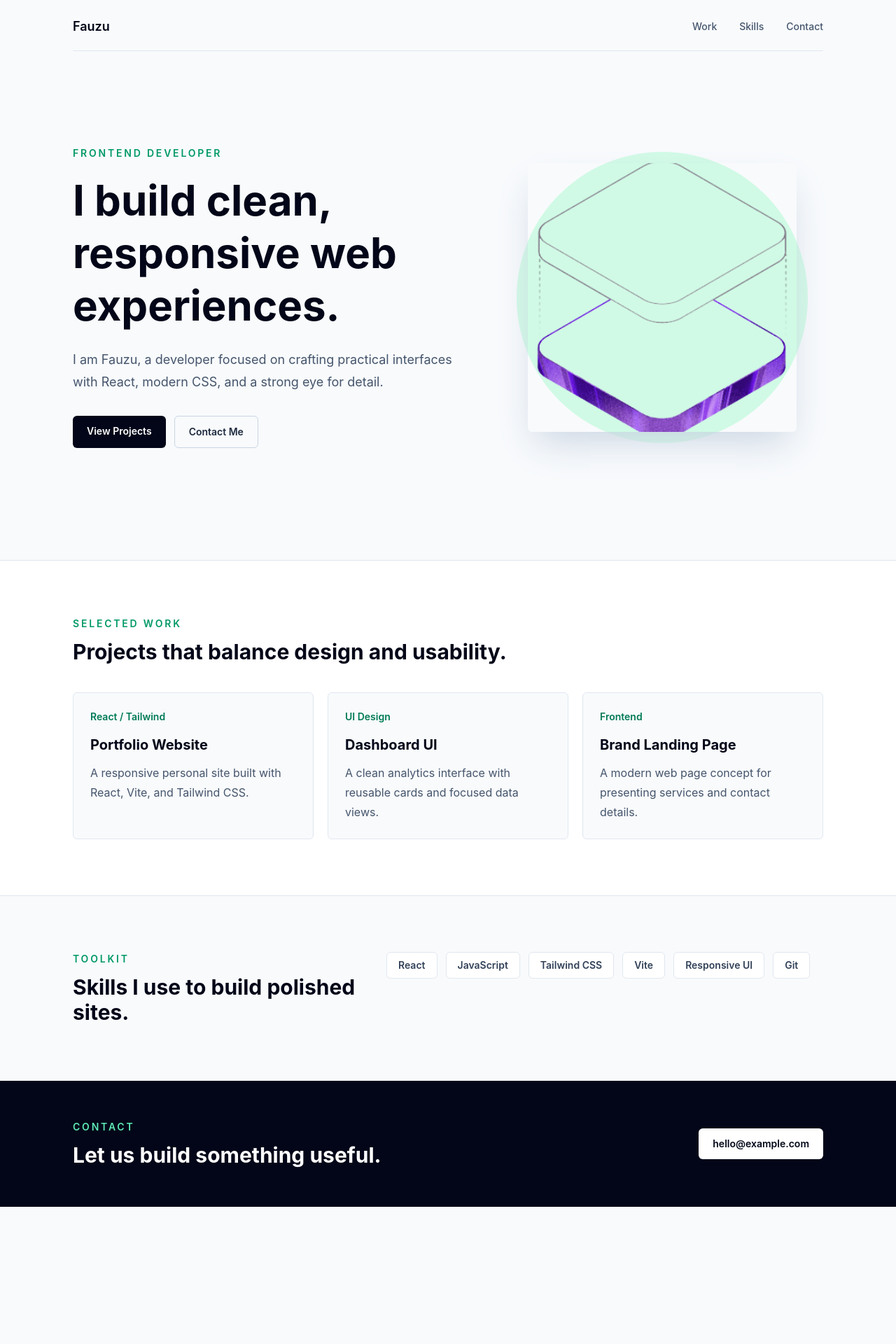
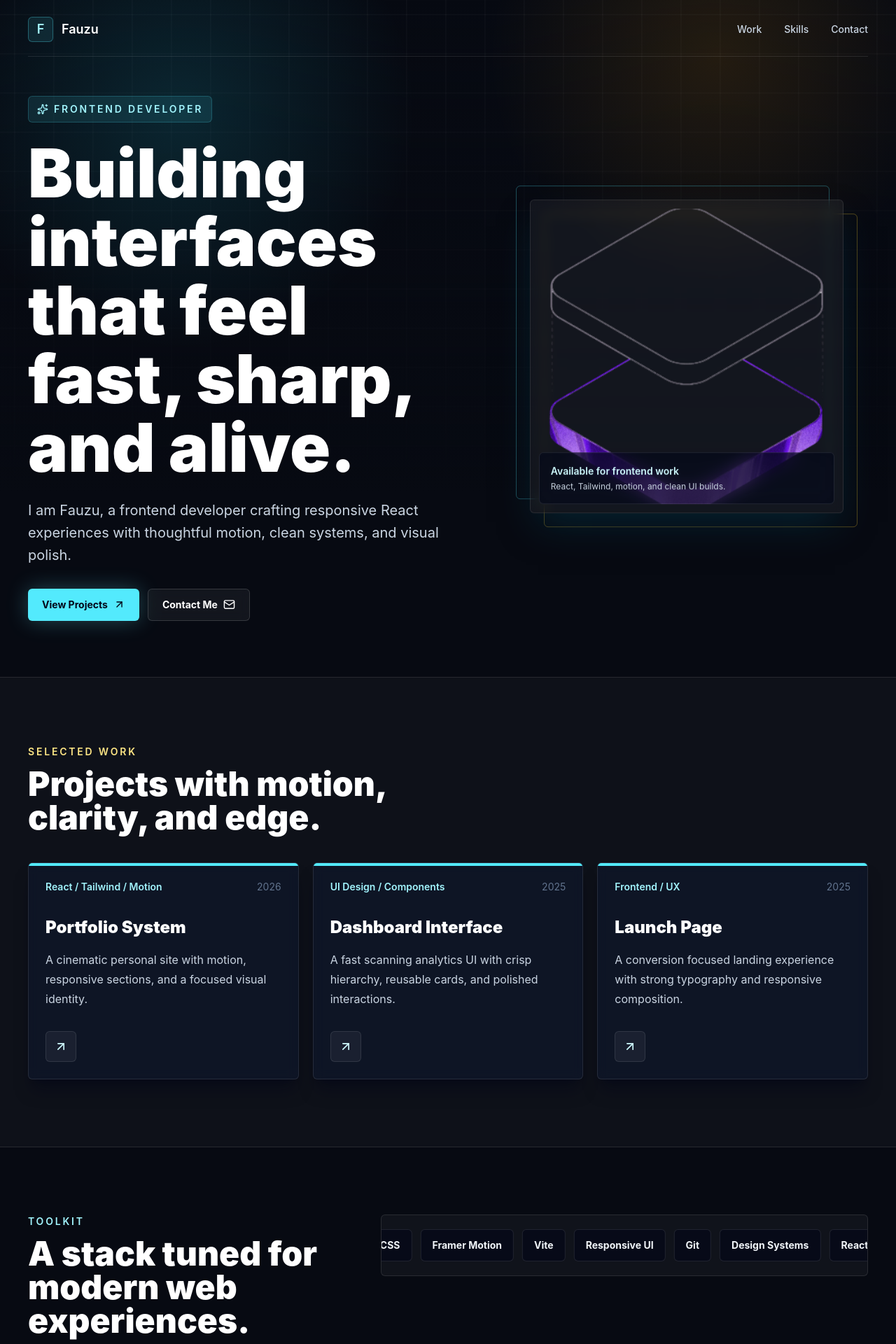
Before and after one commit to fauzu-dheen/portfolio, a React app: page / in a window 1280 px wide. Shown: the top 1920 px of the page at 70% size. Before the commit the page ends 1724 px from the top, so only its background shows below. Built offline with nearby package versions, Linux system fonts and the light colour scheme; the HTML template or start-up script is replaced by a standard one.

Commit message:
feat: add animated portfolio redesign

```diff
--- a/package.json
+++ b/package.json
@@ -11,6 +11,8 @@
   },
   "dependencies": {
     "@tailwindcss/vite": "^4.3.0",
+    "framer-motion": "^12.40.0",
+    "lucide-react": "^1.17.0",
     "react": "^19.2.6",
     "react-dom": "^19.2.6",
     "tailwindcss": "^4.3.0"
--- a/src/App.jsx
+++ b/src/App.jsx
@@ -1,154 +1,260 @@
+import { motion } from 'framer-motion'
+import { ArrowUpRight, GitBranch, Mail, Sparkles } from 'lucide-react'
 import heroImg from './assets/hero.png'
+
+const fadeUp = {
+  hidden: { opacity: 0, y: 28 },
+  visible: { opacity: 1, y: 0 },
+}
 
 function App() {
   const projects = [
     {
-      title: 'Portfolio Website',
-      description: 'A responsive personal site built with React, Vite, and Tailwind CSS.',
-      stack: 'React / Tailwind',
+      title: 'Portfolio System',
+      description: 'A cinematic personal site with motion, responsive sections, and a focused visual identity.',
+      stack: 'React / Tailwind / Motion',
+      year: '2026',
     },
     {
-      title: 'Dashboard UI',
-      description: 'A clean analytics interface with reusable cards and focused data views.',
-      stack: 'UI Design',
+      title: 'Dashboard Interface',
+      description: 'A fast scanning analytics UI with crisp hierarchy, reusable cards, and polished interactions.',
+      stack: 'UI Design / Components',
+      year: '2025',
     },
     {
-      title: 'Brand Landing Page',
-      description: 'A modern web page concept for presenting services and contact details.',
-      stack: 'Frontend',
+      title: 'Launch Page',
+      description: 'A conversion focused landing experience with strong typography and responsive composition.',
+      stack: 'Frontend / UX',
+      year: '2025',
     },
   ]
 
-  const skills = ['React', 'JavaScript', 'Tailwind CSS', 'Vite', 'Responsive UI', 'Git']
+  const skills = [
+    'React',
+    'JavaScript',
+    'Tailwind CSS',
+    'Framer Motion',
+    'Vite',
+    'Responsive UI',
+    'Git',
+    'Design Systems',
+  ]
+
+  const doubledSkills = [...skills, ...skills]
 
   return (
-    <main className="min-h-screen">
-      <section className="mx-auto flex min-h-screen w-full max-w-6xl flex-col px-6 py-6 sm:px-8 lg:px-10">
-        <header className="flex items-center justify-between border-b border-slate-200 pb-5">
-          <a className="text-lg font-semibold text-slate-950" href="/">
-            Fauzu
+    <main className="min-h-screen overflow-hidden bg-[#070a12] text-white">
+      <div className="pointer-events-none fixed inset-0 z-0 grid-backdrop opacity-70" />
+      <div className="pointer-events-none fixed inset-0 z-0 bg-[radial-gradient(circle_at_20%_20%,rgba(34,211,238,0.14),transparent_28%),radial-gradient(circle_at_80%_10%,rgba(245,158,11,0.12),transparent_26%),linear-gradient(180deg,rgba(7,10,18,0)_0%,#070a12_88%)]" />
+
+      <section className="relative z-10 mx-auto flex min-h-screen w-full max-w-7xl flex-col px-6 py-6 sm:px-8 lg:px-10">
+        <motion.header
+          animate={{ opacity: 1, y: 0 }}
+          className="flex items-center justify-between border-b border-white/10 pb-5"
+          initial={{ opacity: 0, y: -18 }}
+          transition={{ duration: 0.7, ease: 'easeOut' }}
+        >
+          <a className="group flex items-center gap-3 text-lg font-semibold" href="/">
+            <span className="grid size-9 place-items-center rounded-md border border-cyan-300/30 bg-cyan-300/10 text-cyan-200">
+              F
+            </span>
+            <span>Fauzu</span>
           </a>
-          <nav className="hidden items-center gap-8 text-sm font-medium text-slate-600 sm:flex">
-            <a className="transition hover:text-slate-950" href="#work">
+          <nav className="hidden items-center gap-8 text-sm font-medium text-slate-300 sm:flex">
+            <a className="transition hover:text-cyan-200" href="#work">
               Work
             </a>
-            <a className="transition hover:text-slate-950" href="#skills">
+            <a className="transition hover:text-cyan-200" href="#skills">
               Skills
             </a>
-            <a className="transition hover:text-slate-950" href="#contact">
+            <a className="transition hover:text-cyan-200" href="#contact">
               Contact
             </a>
           </nav>
-        </header>
+        </motion.header>
 
         <div className="grid flex-1 items-center gap-12 py-14 lg:grid-cols-[1.1fr_0.9fr]">
-          <div>
-            <p className="text-sm font-semibold uppercase tracking-[0.2em] text-emerald-600">
+          <motion.div
+            animate="visible"
+            className="max-w-3xl"
+            initial="hidden"
+            transition={{ staggerChildren: 0.12 }}
+          >
+            <motion.p
+              className="inline-flex items-center gap-2 rounded-md border border-cyan-300/20 bg-cyan-300/10 px-3 py-2 text-sm font-semibold uppercase tracking-[0.2em] text-cyan-200"
+              variants={fadeUp}
+            >
+              <Sparkles size={16} />
               Frontend Developer
-            </p>
-            <h1 className="mt-5 max-w-3xl text-5xl font-bold leading-tight text-slate-950 sm:text-6xl">
-              I build clean, responsive web experiences.
-            </h1>
-            <p className="mt-6 max-w-2xl text-lg leading-8 text-slate-600">
-              I am Fauzu, a developer focused on crafting practical interfaces with
-              React, modern CSS, and a strong eye for detail.
-            </p>
+            </motion.p>
+            <motion.h1
+              className="mt-6 max-w-4xl text-5xl font-black leading-[1.02] text-white sm:text-7xl lg:text-8xl"
+              variants={fadeUp}
+            >
+              Building interfaces that feel fast, sharp, and alive.
+            </motion.h1>
+            <motion.p
+              className="mt-6 max-w-2xl text-lg leading-8 text-slate-300 sm:text-xl"
+              variants={fadeUp}
+            >
+              I am Fauzu, a frontend developer crafting responsive React experiences
+              with thoughtful motion, clean systems, and visual polish.
+            </motion.p>
             <div className="mt-8 flex flex-wrap gap-3">
-              <a
-                className="rounded-md bg-slate-950 px-5 py-3 text-sm font-semibold text-white transition hover:bg-slate-800"
+              <motion.a
+                className="group inline-flex items-center gap-2 rounded-md bg-cyan-300 px-5 py-3 text-sm font-bold text-slate-950 shadow-[0_0_30px_rgba(103,232,249,0.28)] transition hover:bg-white"
                 href="#work"
+                variants={fadeUp}
+                whileHover={{ y: -3 }}
+                whileTap={{ scale: 0.97 }}
               >
                 View Projects
-              </a>
-              <a
-                className="rounded-md border border-slate-300 px-5 py-3 text-sm font-semibold text-slate-800 transition hover:border-slate-950"
+                <ArrowUpRight className="transition group-hover:translate-x-0.5 group-hover:-translate-y-0.5" size={17} />
+              </motion.a>
+              <motion.a
+                className="inline-flex items-center gap-2 rounded-md border border-white/15 bg-white/5 px-5 py-3 text-sm font-bold text-white backdrop-blur transition hover:border-amber-300/60 hover:text-amber-100"
                 href="#contact"
+                variants={fadeUp}
+                whileHover={{ y: -3 }}
+                whileTap={{ scale: 0.97 }}
               >
                 Contact Me
-              </a>
+                <Mail size={17} />
+              </motion.a>
             </div>
-          </div>
+          </motion.div>
 
-          <div className="relative mx-auto w-full max-w-sm">
-            <div className="absolute -inset-4 rounded-full bg-emerald-100" />
+          <motion.div
+            animate={{ opacity: 1, scale: 1, y: [0, -12, 0] }}
+            className="relative mx-auto w-full max-w-sm lg:max-w-md"
+            initial={{ opacity: 0, scale: 0.94 }}
+            transition={{ duration: 0.9, ease: 'easeOut', y: { duration: 5, repeat: Infinity, ease: 'easeInOut' } }}
+          >
+            <div className="absolute inset-0 translate-x-5 translate-y-5 rounded-md border border-amber-300/30" />
+            <div className="absolute inset-0 -translate-x-5 -translate-y-5 rounded-md border border-cyan-300/30" />
+            <div className="relative overflow-hidden rounded-md border border-white/10 bg-white/5 p-3 shadow-2xl shadow-cyan-950/60 backdrop-blur">
               <img
-              className="relative aspect-square w-full rounded-md object-cover shadow-2xl shadow-slate-300"
+                className="aspect-square w-full rounded-md object-cover"
                 src={heroImg}
                 alt="Portfolio profile artwork"
               />
+              <div className="absolute inset-x-3 bottom-3 rounded-md border border-white/10 bg-slate-950/70 p-4 backdrop-blur-md">
+                <p className="text-sm font-semibold text-cyan-100">Available for frontend work</p>
+                <p className="mt-1 text-xs text-slate-300">React, Tailwind, motion, and clean UI builds.</p>
               </div>
+            </div>
+          </motion.div>
         </div>
       </section>
 
-      <section id="work" className="border-y border-slate-200 bg-white">
-        <div className="mx-auto max-w-6xl px-6 py-20 sm:px-8 lg:px-10">
-          <div className="max-w-2xl">
-            <p className="text-sm font-semibold uppercase tracking-[0.2em] text-emerald-600">
+      <section id="work" className="relative z-10 border-y border-white/10 bg-white/[0.03]">
+        <div className="mx-auto max-w-7xl px-6 py-24 sm:px-8 lg:px-10">
+          <motion.div
+            className="max-w-2xl"
+            initial="hidden"
+            transition={{ duration: 0.7 }}
+            variants={fadeUp}
+            viewport={{ once: true, margin: '-100px' }}
+            whileInView="visible"
+          >
+            <p className="text-sm font-semibold uppercase tracking-[0.2em] text-amber-200">
               Selected Work
             </p>
-            <h2 className="mt-3 text-3xl font-bold text-slate-950">
-              Projects that balance design and usability.
+            <h2 className="mt-3 text-4xl font-black text-white sm:text-5xl">
+              Projects with motion, clarity, and edge.
             </h2>
-          </div>
+          </motion.div>
 
           <div className="mt-10 grid gap-5 md:grid-cols-3">
-            {projects.map((project) => (
-              <article
-                className="rounded-md border border-slate-200 bg-slate-50 p-6 transition hover:-translate-y-1 hover:shadow-xl hover:shadow-slate-200"
+            {projects.map((project, index) => (
+              <motion.article
+                className="group relative overflow-hidden rounded-md border border-white/10 bg-slate-900/70 p-6 shadow-xl shadow-slate-950/40 backdrop-blur"
+                initial={{ opacity: 0, y: 34 }}
                 key={project.title}
+                transition={{ delay: index * 0.08, duration: 0.65, ease: 'easeOut' }}
+                viewport={{ once: true, margin: '-80px' }}
+                whileHover={{ rotateX: 4, rotateY: -5, y: -10 }}
+                whileInView={{ opacity: 1, y: 0 }}
               >
-                <p className="text-sm font-semibold text-emerald-700">
-                  {project.stack}
-                </p>
-                <h3 className="mt-4 text-xl font-bold text-slate-950">
+                <div className="absolute inset-x-0 top-0 h-1 bg-cyan-300 transition group-hover:bg-amber-300" />
+                <div className="flex items-center justify-between gap-4">
+                  <p className="text-sm font-semibold text-cyan-200">{project.stack}</p>
+                  <span className="text-sm text-slate-500">{project.year}</span>
+                </div>
+                <h3 className="mt-8 text-2xl font-black text-white">
                   {project.title}
                 </h3>
-                <p className="mt-3 leading-7 text-slate-600">
+                <p className="mt-4 leading-7 text-slate-300">
                   {project.description}
                 </p>
-              </article>
+                <button
+                  aria-label={`Open ${project.title}`}
+                  className="mt-8 grid size-11 place-items-center rounded-md border border-white/10 bg-white/5 text-cyan-100 transition group-hover:border-amber-300/60 group-hover:text-amber-200"
+                  type="button"
+                >
+                  <ArrowUpRight size={20} />
+                </button>
+              </motion.article>
             ))}
           </div>
         </div>
       </section>
 
-      <section id="skills" className="mx-auto max-w-6xl px-6 py-20 sm:px-8 lg:px-10">
-        <div className="grid gap-8 lg:grid-cols-[0.8fr_1.2fr] lg:items-start">
+      <section id="skills" className="relative z-10 mx-auto max-w-7xl px-6 py-24 sm:px-8 lg:px-10">
+        <div className="grid gap-10 lg:grid-cols-[0.8fr_1.2fr] lg:items-start">
           <div>
-            <p className="text-sm font-semibold uppercase tracking-[0.2em] text-emerald-600">
+            <p className="text-sm font-semibold uppercase tracking-[0.2em] text-cyan-200">
               Toolkit
             </p>
-            <h2 className="mt-3 text-3xl font-bold text-slate-950">
-              Skills I use to build polished sites.
+            <h2 className="mt-3 text-4xl font-black text-white sm:text-5xl">
+              A stack tuned for modern web experiences.
             </h2>
           </div>
-          <div className="flex flex-wrap gap-3">
-            {skills.map((skill) => (
+          <div className="overflow-hidden rounded-md border border-white/10 bg-white/[0.04] py-5">
+            <motion.div
+              animate={{ x: ['0%', '-50%'] }}
+              className="flex w-max gap-3 px-5"
+              transition={{ duration: 18, repeat: Infinity, ease: 'linear' }}
+            >
+              {doubledSkills.map((skill, index) => (
                 <span
-                className="rounded-md border border-slate-200 bg-white px-4 py-2 text-sm font-semibold text-slate-700"
-                key={skill}
+                  className="rounded-md border border-white/10 bg-slate-950/60 px-4 py-3 text-sm font-bold text-slate-100"
+                  key={`${skill}-${index}`}
                 >
                   {skill}
                 </span>
               ))}
+            </motion.div>
           </div>
         </div>
       </section>
 
-      <section id="contact" className="bg-slate-950">
-        <div className="mx-auto flex max-w-6xl flex-col gap-6 px-6 py-14 text-white sm:px-8 md:flex-row md:items-center md:justify-between lg:px-10">
+      <section id="contact" className="relative z-10 border-t border-white/10 bg-cyan-300 text-slate-950">
+        <div className="mx-auto flex max-w-7xl flex-col gap-8 px-6 py-16 sm:px-8 md:flex-row md:items-center md:justify-between lg:px-10">
           <div>
-            <p className="text-sm font-semibold uppercase tracking-[0.2em] text-emerald-300">
+            <p className="text-sm font-black uppercase tracking-[0.2em]">
               Contact
             </p>
-            <h2 className="mt-3 text-3xl font-bold">Let us build something useful.</h2>
+            <h2 className="mt-3 text-4xl font-black sm:text-5xl">Let us build something useful.</h2>
           </div>
+          <div className="flex flex-wrap gap-3">
             <a
-            className="w-fit rounded-md bg-white px-5 py-3 text-sm font-semibold text-slate-950 transition hover:bg-emerald-100"
+              className="inline-flex items-center gap-2 rounded-md bg-slate-950 px-5 py-3 text-sm font-bold text-white transition hover:bg-slate-800"
               href="mailto:hello@example.com"
             >
+              <Mail size={17} />
               hello@example.com
             </a>
+            <a
+              className="inline-flex items-center gap-2 rounded-md border border-slate-950/20 px-5 py-3 text-sm font-bold transition hover:bg-white/40"
+              href="https://github.com/fauzu-dheen"
+              rel="noreferrer"
+              target="_blank"
+            >
+              <GitBranch size={17} />
+              GitHub
+            </a>
+          </div>
         </div>
       </section>
     </main>
--- a/src/index.css
+++ b/src/index.css
@@ -3,13 +3,39 @@
 body {
   margin: 0;
   min-width: 320px;
-  background: #f8fafc;
-  color: #18212f;
+  background: #070a12;
+  color: #ffffff;
   font-family:
     Inter, ui-sans-serif, system-ui, -apple-system, BlinkMacSystemFont, "Segoe UI",
     sans-serif;
+  font-synthesis: none;
+  text-rendering: optimizeLegibility;
+  -webkit-font-smoothing: antialiased;
+  -moz-osx-font-smoothing: grayscale;
 }
 
 #root {
   min-height: 100vh;
 }
+
+html {
+  scroll-behavior: smooth;
+}
+
+.grid-backdrop {
+  background-image:
+    linear-gradient(rgba(255, 255, 255, 0.07) 1px, transparent 1px),
+    linear-gradient(90deg, rgba(255, 255, 255, 0.07) 1px, transparent 1px);
+  background-position: 0 0;
+  background-size: 56px 56px;
+  animation: grid-drift 16s linear infinite;
+}
+
+@keyframes grid-drift {
+  from {
+    background-position: 0 0;
+  }
+  to {
+    background-position: 56px 56px;
+  }
+}
```
Also changed, not shown: 1 other file (tests, documents, lock files or other folders). Lines whose indentation alone changed are shown as unchanged.
